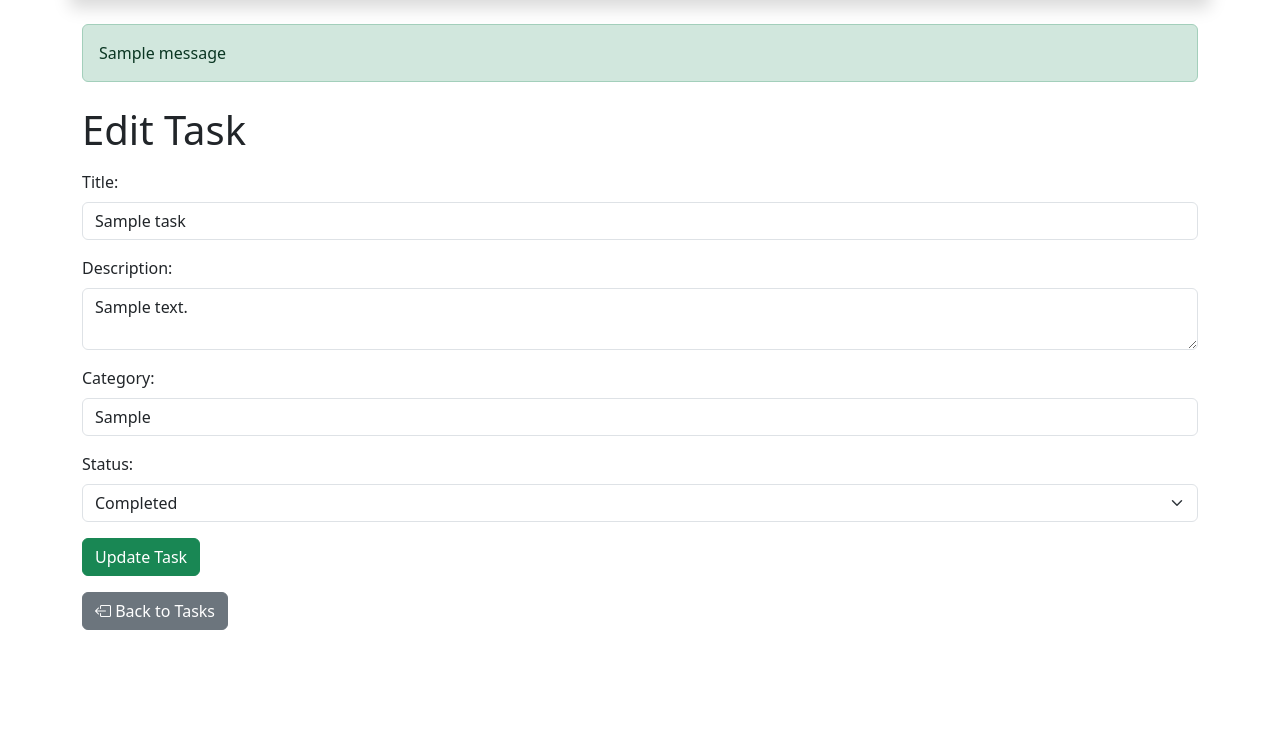
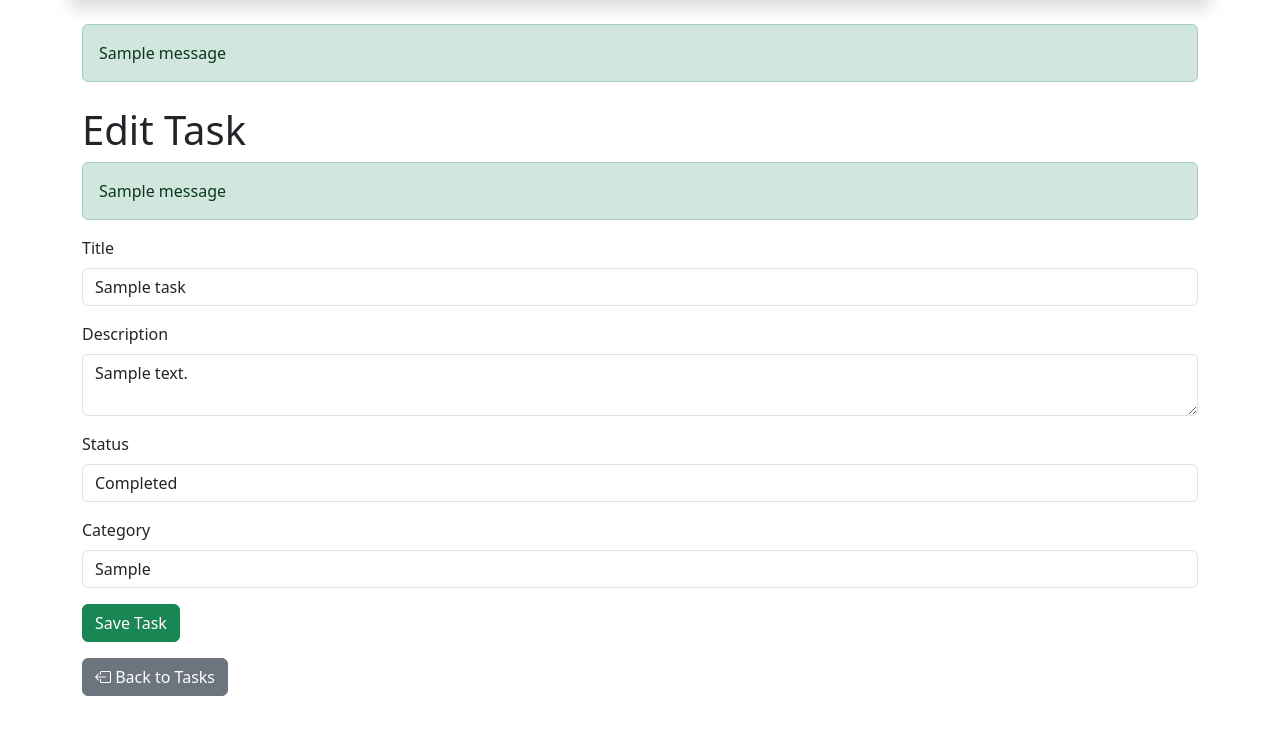
Before and after one commit to svladimir1010/Task-Tracker, a Flask app: page /edit/1 in a window 1280 px wide. Shown: the part 56-800 px from the top of the page. Run offline with Flask 3, Linux system fonts and the light colour scheme; a user stored in the database is signed in; tables that the repository leaves empty hold one stand-in row (values such as "Sample post"); one stand-in notice (Sample message) is shown.

Commit message:
Update tamplate edit_task.html with Flask-WTF

```diff
--- a/app/templates/add_task.html
+++ b/app/templates/add_task.html
@@ -85,5 +85,8 @@
 </form>
 
 {# Кнопка для возврата к списку задач (главная страница) #}
-<a href="{{ url_for('main.index') }}" class="btn btn-secondary mt-3">Back to Tasks</a>
+<a href="{{ url_for('main.index') }}" class="btn btn-secondary mt-3">
+    <i class="bi bi-box-arrow-left"></i>
+    Back to Tasks
+</a>
 {% endblock %}
--- a/app/templates/edit_task.html
+++ b/app/templates/edit_task.html
@@ -1,31 +1,97 @@
+{# Расширяем базовый шаблон — наследуем разметку и стили из base.html #}
 {% extends "base.html" %}
-{% block title %}Edit Task{%endblock%}
+
+{# Блок заголовка страницы во вкладке браузера #}
+{% block title %}Edit Task{% endblock %}
+
+{# Блок основного содержимого страницы #}
 {% block content %}
+
 <h1 class="mt-4">Edit Task</h1>
-<form method="POST" class="mt-3">
+
+{# Отображение flash-сообщений (например, "Задача обновлена успешно" или ошибки) #}
+{% with messages = get_flashed_messages(with_categories=true) %}
+    {% if messages %}
+        {% for category, message in messages %}
+            <div class="alert alert-{{ category }}">{{ message }}</div>
+        {% endfor %}
+    {% endif %}
+{% endwith %}
+
+{# Форма редактирования задачи. Используется метод POST для отправки данных #}
+<form method="POST" class="mt-3" id="task-form">
+
+    {# CSRF-защита: скрытые поля, включая токен безопасности #}
+    {{ form.hidden_tag() }}
+
+    {# Поле заголовка задачи #}
     <div class="mb-3">
-		<label class="form-label">Title:</label>
-		<input type="text" name="title" class="form-control" value="{{ task.title }}" required>
+        {{ form.title.label(class="form-label") }}  {# Метка поля #}
+        {{ form.title(class="form-control", id="title") }}  {# Поле ввода #}
+
+        {# Отображение ошибок, если поле заполнено некорректно #}
+        {% if form.title.errors %}
+            <div class="text-danger">
+                {% for error in form.title.errors %}
+                    <span>{{ error }}</span><br>
+                {% endfor %}
             </div>
+        {% endif %}
+    </div>
+
+    {# Поле описания задачи #}
     <div class="mb-3">
-		<label class="form-label">Description:</label>
-		<textarea name="description" class="form-control">{{ task.description }}</textarea>
+        {{ form.description.label(class="form-label") }}
+        {{ form.description(class="form-control", id="description") }}
+
+        {# Ошибки для поля описания #}
+        {% if form.description.errors %}
+            <div class="text-danger">
+                {% for error in form.description.errors %}
+                    <span>{{ error }}</span><br>
+                {% endfor %}
             </div>
+        {% endif %}
+    </div>
+
+    {# Поле статуса задачи (например, "В процессе", "Завершено") #}
     <div class="mb-3">
-		<label class="form-label">Category:</label>
-		<input type="text" name="category" class="form-control" value="{{ task.category }}">
+        {{ form.status.label(class="form-label") }}
+        {{ form.status(class="form-control", id="status") }}
+
+        {# Ошибки для поля статуса #}
+        {% if form.status.errors %}
+            <div class="text-danger">
+                {% for error in form.status.errors %}
+                    <span>{{ error }}</span><br>
+                {% endfor %}
             </div>
+        {% endif %}
+    </div>
+
+    {# Поле категории задачи (например, "Работа", "Учёба") #}
     <div class="mb-3">
-		<label class="form-label">Status:</label>
-		<select name="status" class="form-select">
-			<option value="Not Started" {% if task.status=="Not Started" %}selected{% endif %}>Not Started</option>
-			<option value="In Progress" {% if task.status=="In Progress" %}selected{% endif %}>In Progress</option>
-			<option value="Completed" {% if task.status=="Completed" %}selected{% endif %}>Completed</option>
-		</select>
+        {{ form.category.label(class="form-label") }}
+        {{ form.category(class="form-control", id="category") }}
+
+        {# Ошибки для поля категории #}
+        {% if form.category.errors %}
+            <div class="text-danger">
+                {% for error in form.category.errors %}
+                    <span>{{ error }}</span><br>
+                {% endfor %}
             </div>
-	<button type="submit" class="btn btn-success">Update Task</button>
+        {% endif %}
+    </div>
+
+    {# Кнопка "Сохранить" — отправляет форму #}
+    {{ form.submit(class="btn btn-success") }}
 </form>
+
+{# Кнопка возврата на главную страницу (список задач) #}
 <a href="{{ url_for('main.index') }}" class="btn btn-secondary mt-3">
-	 <i class="bi bi-box-arrow-left"></i> Back to Tasks
+	<i class="bi bi-box-arrow-left"></i>
+	Back to Tasks
 </a>
+
 {% endblock %}
```
Lines whose indentation alone changed are shown as unchanged.
